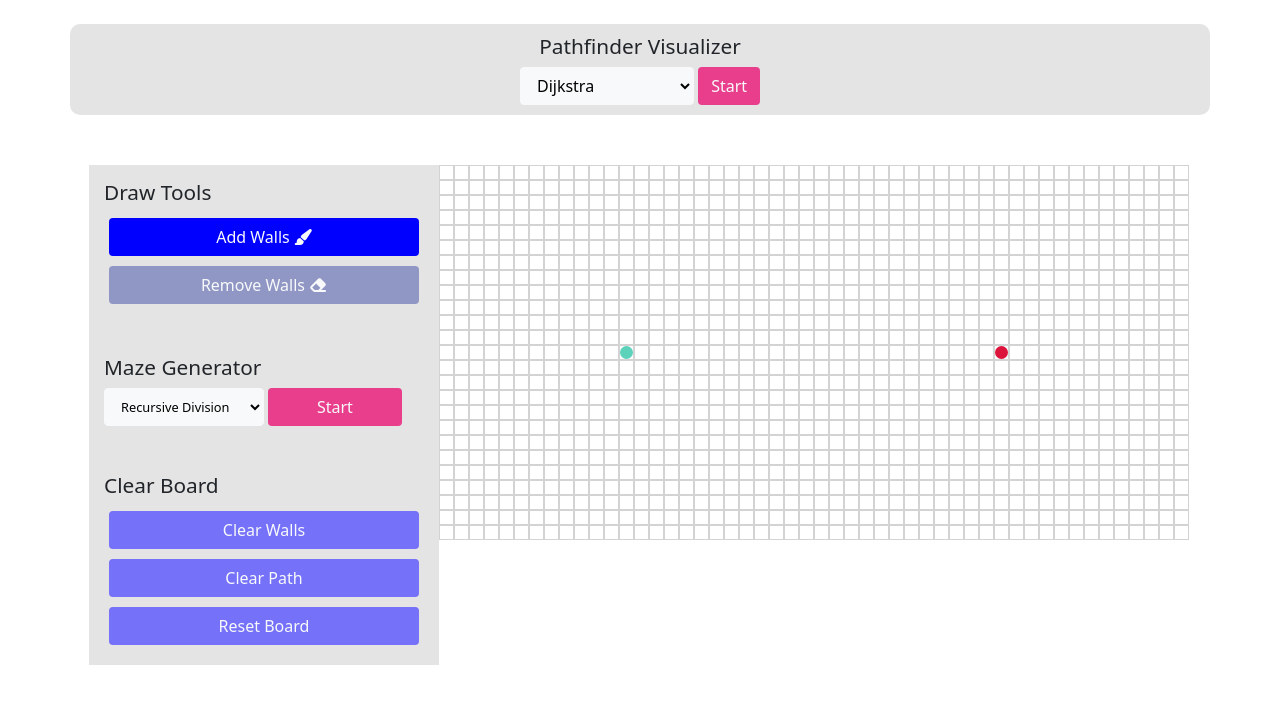
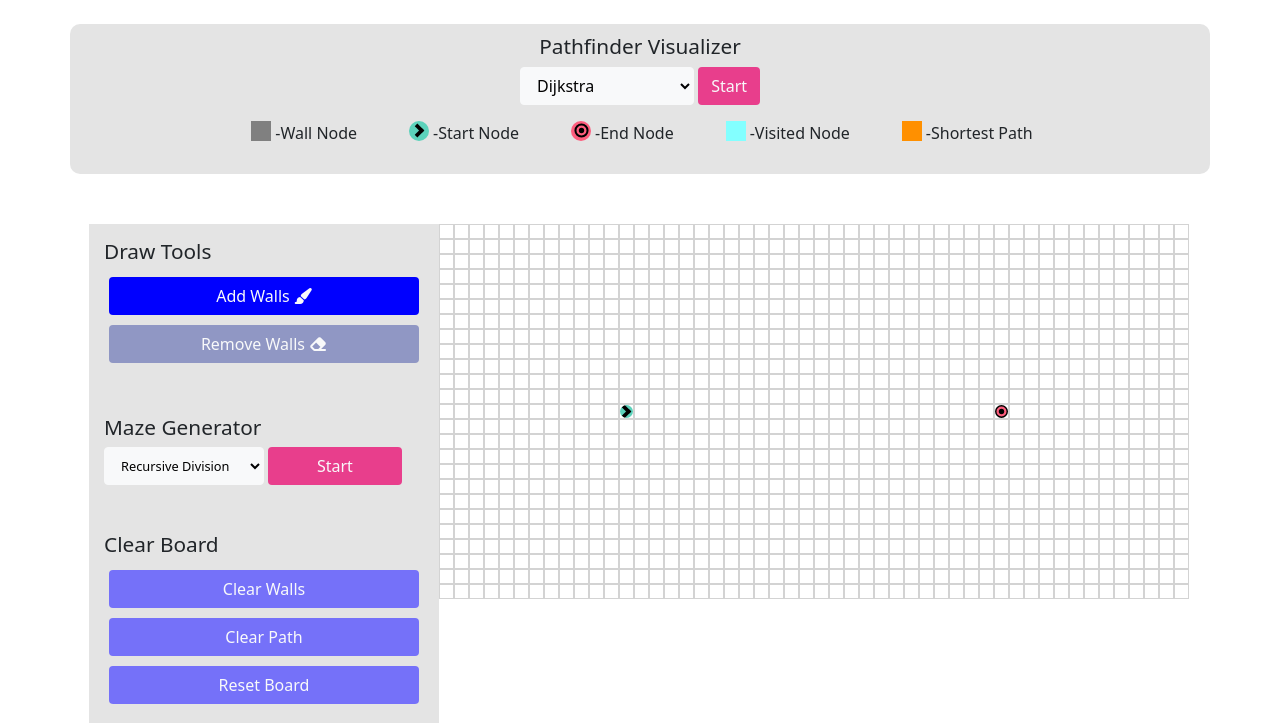
Before and after one commit to galaddirie/Pathfinder_app, a Django app: page / in a window 1280 px wide. Shown: the part 60-783 px from the top of the page. Run offline with Django 3.2, Linux system fonts and the light colour scheme; some libraries are stand-ins or nearby versions.

Commit message:
added legend

```diff
--- a/pathfinder/views.py
+++ b/pathfinder/views.py
@@ -13,7 +13,7 @@ import sys
 def home(request):
     is_ajax = request.headers.get('X-Requested-With') == 'XMLHttpRequest'
     request_csrf_token = request.META.get('HTTP_X_CSRFTOKEN', '')
-    print(request_csrf_token)
+    #print(request_csrf_token)
     result = request.POST.get('result',None)
 
     print(sys.getsizeof(result))
--- a/static/css/custom.css
+++ b/static/css/custom.css
@@ -276,6 +276,59 @@ h3 {
   }
 }
 
+.visited-node-loop{
+  background-color: rgb(255, 255, 255);
+  -webkit-animation: color-fade-loop 2s infinite;
+  animation: color-fade-loop 2s infinite;
+
+}
+
+@-webkit-keyframes color-fade-loop {
+  0% {
+    background: cyan;
+  }
+
+  100% {
+    background: rgb(255, 255, 255)
+  }
+}
+@keyframes color-fade-loop {
+  0% {
+    background: cyan;
+  }
+
+  100% {
+    background: rgb(255, 255, 255)
+  }
+}
+
+
+.path-node-loop{
+  background-color: gold;
+
+  animation: color-fade-path-loop 2s infinite;
+  -webkit-animation: color-fade-path-loop 2s infinite;
+}
+
+@keyframes color-fade-path-loop {
+  0% {
+    background: orangered;
+  }
+
+  100% {
+    background: gold
+  }
+}
+
+@-webkit-keyframes color-fade-path-loop {
+  0% {
+    background: orangered;
+  }
+
+  100% {
+    background: gold
+  }
+}
 
 .wall-node{
   background-color: grey;
@@ -286,6 +339,11 @@ h3 {
 
 .start-node::after{
     content: '';
+
+    background-image: url("../images/arrow.svg");
+    background-size: 15px 15px;
+    background-repeat: no-repeat;
+    background-position: center;
     display: flex;
     justify-content: center;
     align-items: center;
@@ -298,13 +356,17 @@ h3 {
 
 .end-node::after{
     content: '';
+    background-image: url("../images/circle.svg");
+    background-size: 15px 15px;
+    background-repeat: no-repeat;
+    background-position: center;
     display: flex;
     justify-content: center;
     align-items: center;
     width: 100%;
     height: 100%;
     border-radius: 50%;
-    background-color: crimson;
+    background-color: rgb(253, 93, 125);
 
 }
 
--- a/static/js/custom.js
+++ b/static/js/custom.js
@@ -8,7 +8,7 @@ let fsm = { // FINATE STATE MACHINE
     addPoints: false,
     dragEndpoint: false,
     animating:false,
-    animSpeed: 4,
+    animSpeed: 2,
 
 },
 drawType = {
@@ -217,7 +217,7 @@ function disableFunctions(){
 function endPointCheck(node){
     // NOTE THIS CHECKS IF ENDPOINT IS BLOCKED ON ALL SIDES AND UNBLOCKS IT IN THE MAZE GENERATION
     //nodeId = node.id.split(',')
-    console.log(node)
+    //console.log(node)
     //up, down, left, right
 
 
--- a/templates/pathfinder/home.html
+++ b/templates/pathfinder/home.html
@@ -2,7 +2,7 @@
 {% load static %}
 {% block content %}
 
-<div class=" pathfinder-select container mt-4">
+<div class=" pathfinder-select container mt-4" style="height: 150px;">
     <div class="">
         <h3 class="text-center">Pathfinder Visualizer</h3>
         <div class="text-center">
@@ -12,8 +12,28 @@
             </select>
             <button id="pathfinderbtn" class="tools btn viz-btn text-light" onclick="pathfinder()">Start</button>
         </div>
+
+    </div>
+    <div class="container d-flex justify-content-center text-center mt-3">
+        <div class="mx-4 d-flex">
+            <div class="wall-node mx-1" style="height: 20px; width: 20px;"></div>-Wall Node
+        </div>
+        <div class="mx-4 d-flex">
+            <div class="start-node mx-1" style="height: 20px; width: 20px;"></div>-Start Node
+        </div>
+        <div class="mx-4 d-flex">
+            <div class="end-node mx-1" style="height: 20px; width: 20px;"></div>-End Node
+        </div>
+        <div class="mx-4 d-flex">
+            <div class="visited-node-loop mx-1" style="height: 20px; width: 20px;"></div>-Visited Node
+        </div>
+        <div class="mx-4 d-flex">
+            <div class="path-node-loop mx-1" style="height: 20px; width: 20px;"></div>-Shortest Path
+        </div>
+
     </div>
 </div>
+
 <div class="container app ">
 
     <div class=" menu-contianer top-buffer text-light text-start justify-content-between text-center">
```
Also changed, not shown: static/images/arrow.svg (added), static/images/circle.svg (added).
